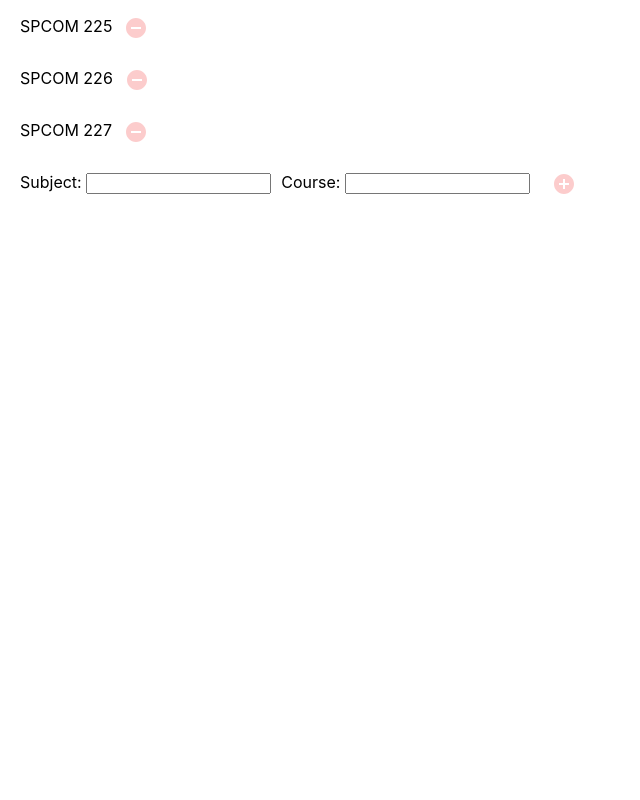
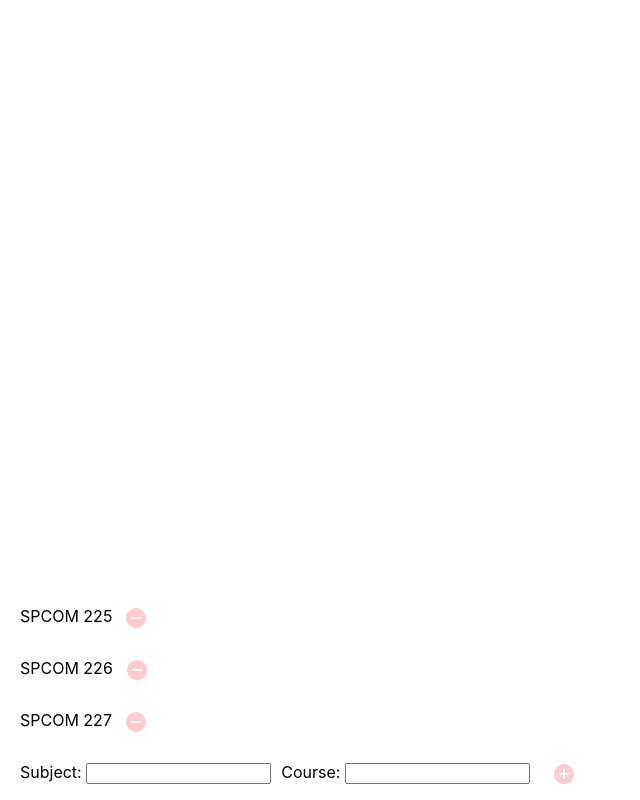
Before and after one commit to uwmincy/uwcourseplanner, a React (Create React App) app: page / in a window 1280 px wide. Shown: the whole page, without its empty margins (0-640 px from the left). Built offline with nearby package versions, Linux system fonts and the light colour scheme.

Commit message:
Moved Selection component to the bottom.

```diff
--- a/src/scenes/Planner/scenes/Selection/styles.scss
+++ b/src/scenes/Planner/scenes/Selection/styles.scss
@@ -1,4 +1,6 @@
 .selection {
     text-align: left;
     padding-left: 20px;
+    position: fixed;
+    bottom: 0;
 }
```
